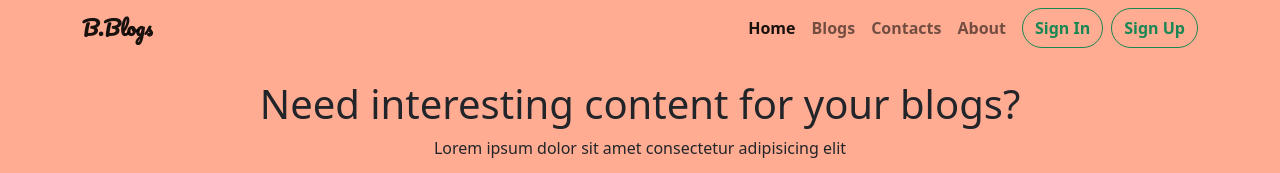
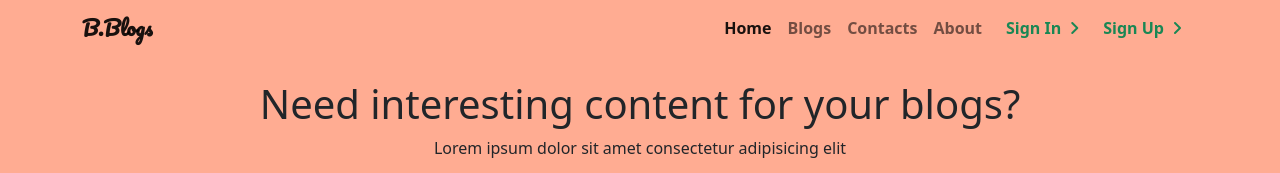
Before and after one commit to Meritdike/CRUD-operation-using-JSONPlaceholder, a plain HTML site: page index.html in a window 1280 px wide. Shown: the top 173 px of the page. Drawn offline with Linux system fonts and the light colour scheme; no server answers.

```diff
--- a/index.html
+++ b/index.html
@@ -35,8 +35,12 @@
                   <li class="nav-item">
                     <a class="nav-link me-2" href="#">About</a>
                   </li>
-                  <button class="btn btn-outline-success rounded-pill me-2 fw-bold mb-lg-0 mb-md-2 mb-2" type="submit">Sign In</button>
-                  <button class="btn btn-outline-success rounded-pill fw-bold" type="submit">Sign Up</button>
+                  <li class="nav-item">
+                    <a class="nav-link me-2 fw-bold text-success" href="#">Sign In<i class="fa-solid fa-angle-right ps-2"></i></a>
+                  </li>
+                  <li class="nav-item">
+                    <a class="nav-link me-2 fw-bold text-success" href="#">Sign Up<i class="fa-solid fa-angle-right ps-2"></i></a>
+                  </li>
                 </ul>
               </div>
             </div>
--- a/js/app.js
+++ b/js/app.js
@@ -2,7 +2,6 @@
 const createPost = document.querySelector('#create-post');
 const title = document.getElementById('title');
 const content = document.getElementById('content');
-const btn = document.querySelector('.btn');
 
 
 dataArr = [];
```
Also changed, not shown: read-post.html (+1 -1 lines).
